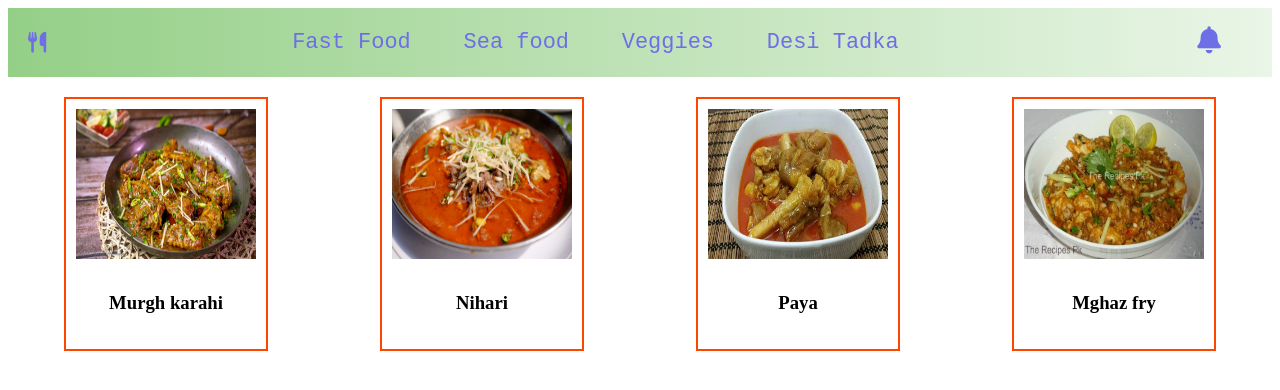
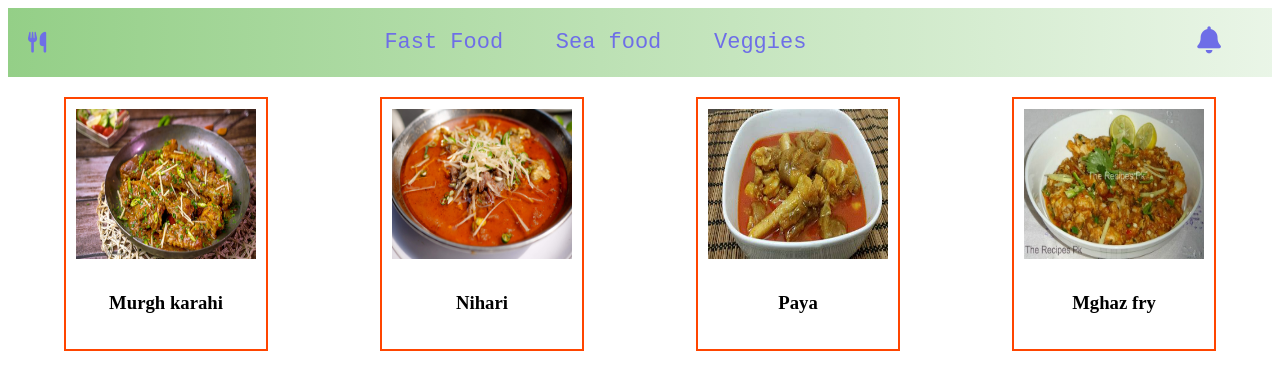
Before and after one commit to Eng-Ather/Flex, a plain HTML site: page index.html in a window 1280 px wide. Drawn offline with Linux system fonts and the light colour scheme.

Commit message:
assignment

```diff
--- a/index.html
+++ b/index.html
@@ -13,7 +13,6 @@
                <a href=""><pre>Fast Food    </pre> </a>
                 <a href=""><pre>Sea food    </pre></a>
                <a href=""><pre>Veggies    </pre></a>
-               <a href=""><pre>Desi Tadka    </pre></a>
             </div>
 
             <div class="n2">
```
